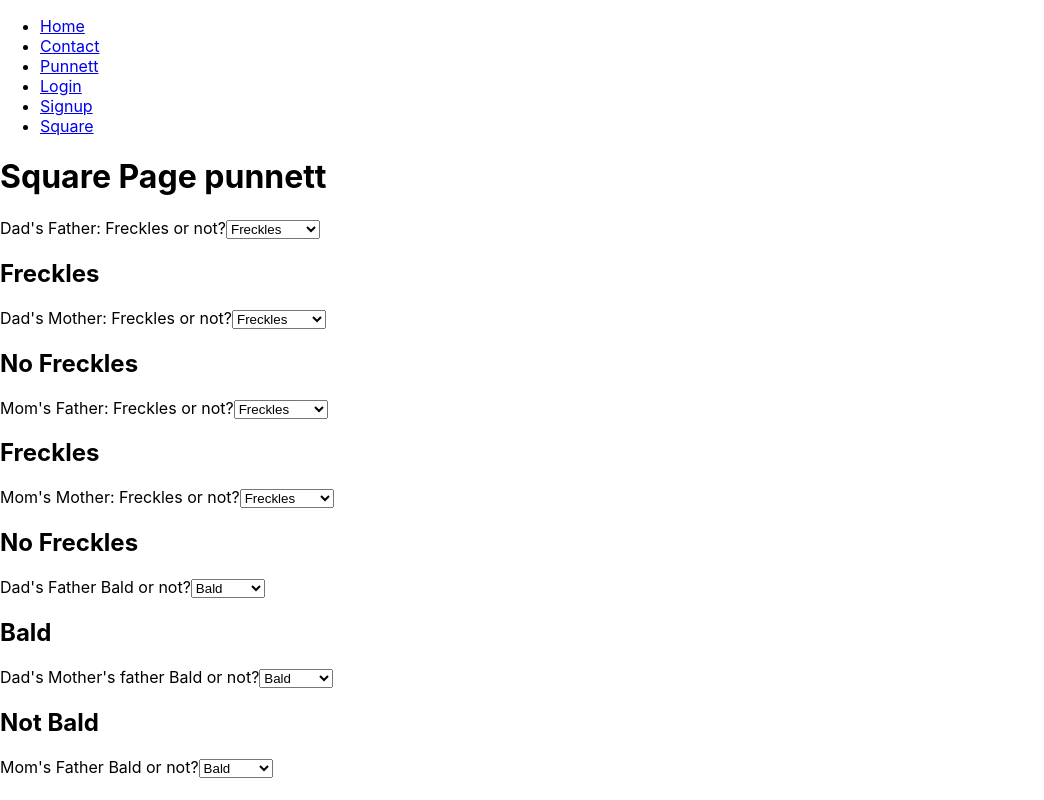
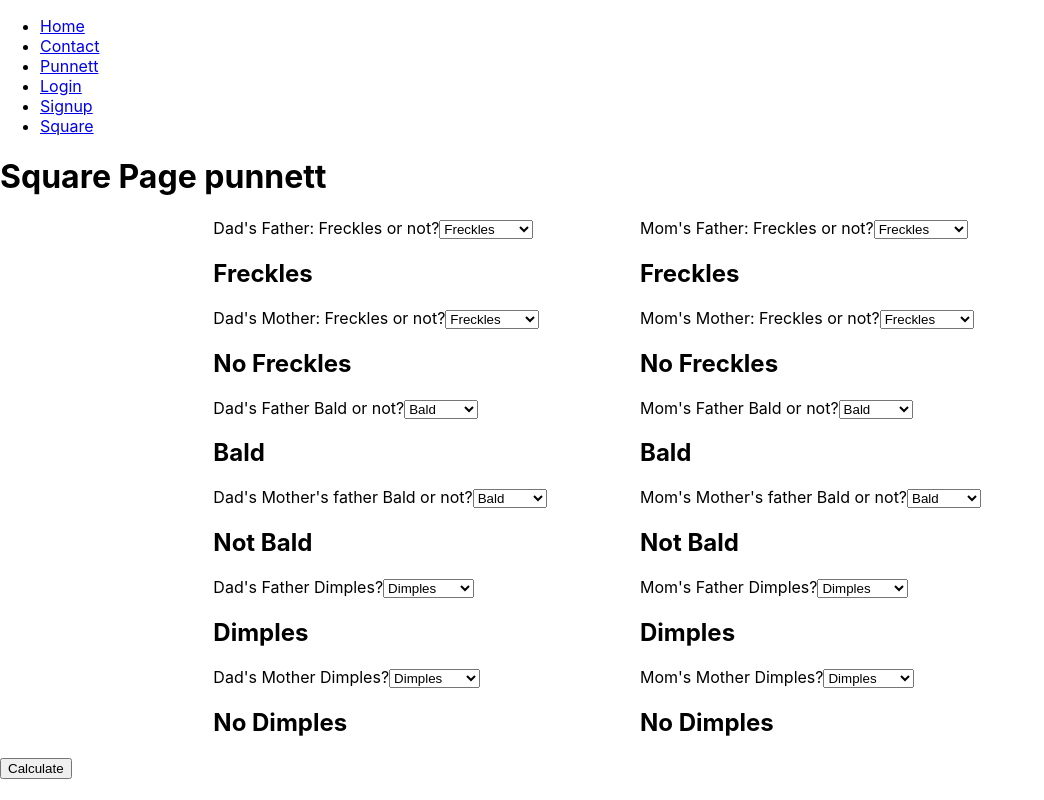
Before and after one commit to samedwardcar/Punnett_Match_App_Frontend, a React (Create React App) app: page /Square in a window 1280 px wide. Shown: the top 800 px of the page, without its empty margins (0-1044 px from the left). Built offline with nearby package versions, Linux system fonts and the light colour scheme.

Commit message:
playing with grids

```diff
--- a/src/App.js
+++ b/src/App.js
@@ -15,10 +15,12 @@ import Punnett from './components/Punnett';
 import Login from './components/Login';
 import Signup from './components/Signup';
 import Square from './components/Square';
+import Navbar from './components/Navbar';
 
 function App() {
   return (
     <>
+    { Navbar }
       <nav>
         <ul>
           <li><Link to="/">Home</Link> </li>
--- /dev/null
+++ b/src/components/Navbar.js
@@ -0,0 +1,19 @@
+import React from "react";
+import { AppBar, Toolbar, CssBaseline, Typography, makeStyles } from "@mui/material";
+import { Link } from "react-router-dom"
+
+export default function Navbar(){
+
+    return(
+    <AppBar>
+    <ul>
+      <li><Link to="/">Home</Link> </li>
+      <li><Link to="/Contact">Contact</Link></li>
+      <li><Link to="/Punnett">Punnett</Link></li>
+      <li><Link to="/Login">Login</Link> </li>
+      <li><Link to="/Signup">Signup</Link> </li>
+      <li><Link to="/Square">Square</Link></li>
+    </ul>
+  </AppBar>
+    )
+}
--- a/src/components/Square.js
+++ b/src/components/Square.js
@@ -1,6 +1,7 @@
 
 import React , {useState} from "react";
 import PunnettSqure from 'punnett-square';
+import { Grid } from "@mui/material";
 
 const Square = () => {
     //freckles
@@ -67,8 +68,11 @@ const Square = () => {
     return(
         <>
         <h1>Square Page punnett</h1>
-        <div>
 
+           <Grid container
+                justifyContent="center"
+                >
+            <Grid item xs={4}>
             <label>Dad's Father: Freckles or not?</label>
             <select onChange={(e) => onChange(e, setDadPaternalFreckleValue)} className='form-select'>
 
@@ -83,10 +87,11 @@ const Square = () => {
                 <option value="No Freckles">No Freckles</option>
             </select>
             {<h2>{dadMaternalFreckleValue}</h2>}
+            </Grid>
 
-        </div>
 
-        <div>
+
+        <Grid item xs={4}>
             <label>Mom's Father: Freckles or not?</label>
             <select onChange={(e) => onChange(e, setMomPaternalFreckleValue)} className='form-select'>
 
@@ -101,8 +106,13 @@ const Square = () => {
                 <option value="No Freckles">No Freckles</option>
             </select>
             {momMaternalFreckleValue && <h2>{momMaternalFreckleValue}</h2>}
-        </div>
-        <div>
+        </Grid>
+        </Grid>
+        <Grid
+            container
+            justifyContent="center"
+            >
+            <Grid item xs={4}>
             <label> Dad's Father Bald or not?</label>
             <select onChange={(e) => onChange(e, setDadPaternalBaldness)} className='form-select'>
                 <option value="Bald">Bald</option>
@@ -116,8 +126,8 @@ const Square = () => {
                 <option value="Not Bald">Not Bald</option>
             </select>
             {<h2>{dadMaternalBaldness}</h2>}
-        </div>
-        <div>
+            </Grid>
+        <Grid item xs={4}>
             <label>Mom's Father Bald or not?</label>
             <select onChange={(e) => onChange(e, setMomPaternalBaldness)} className='form-select'>
                 <option value="Bald">Bald</option>
@@ -131,8 +141,13 @@ const Square = () => {
                 <option value="Not Bald">Not Bald</option>
             </select>
             {<h2>{momMaternalBaldness}</h2>}
-        </div>
-        <div>
+        </Grid>
+        </Grid>
+        <Grid
+            container
+            justifyContent="center"
+            >
+        <Grid item xs={4}>
             <label>Dad's Father Dimples?</label>
             <select onChange={(e) => onChange(e, setDadPaternalDimples)} className='form-select'>
                 <option value="Dimples">Dimples</option>
@@ -145,8 +160,8 @@ const Square = () => {
                 <option value="No Dimples">No Dimples</option>
             </select>
             <h2>{dadMaternalDimples}</h2>
-        </div>
-        <div>
+        </Grid>
+        <Grid item xs={4}>
             <label>Mom's Father Dimples?</label>
             <select onChange={(e) => onChange(e, setMomPaternalDimples)} className='form-select'>
                 <option value="Dimples">Dimples</option>
@@ -159,7 +174,8 @@ const Square = () => {
                 <option value="No Dimples">No Dimples</option>
             </select>
             <h2>{momMaternalDimples}</h2>
-        </div>
+        </Grid>
+        </Grid>
         <div>
             <button onClick={handleCalulation}>Calculate</button>
 
@@ -168,10 +184,16 @@ const Square = () => {
             {FreckleSquare.length > 0 &&
                 FreckleSquare.map((elem, idx) => {
                     return (
+                        <Grid container
+                        justifyContent="center">
+
                         <div style={style} key={`box=${idx}`}>
-                            <span>{elem[0]}</span>
-                            <span>{elem[1]}</span>
+                            <Grid item><span>{elem[0]}</span></Grid>
+                            <Grid item>
+                            <span>{elem[1]}</span></Grid>
                         </div>
+
+                        </Grid>
                     )
                 })
             }
```
